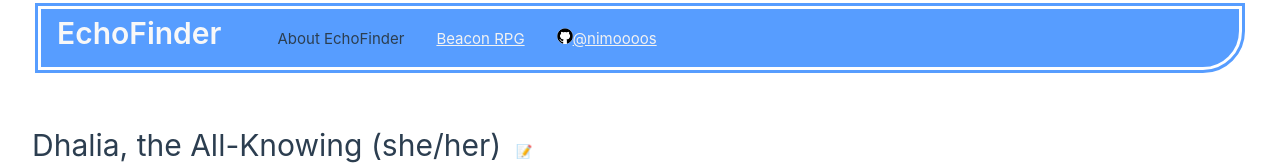
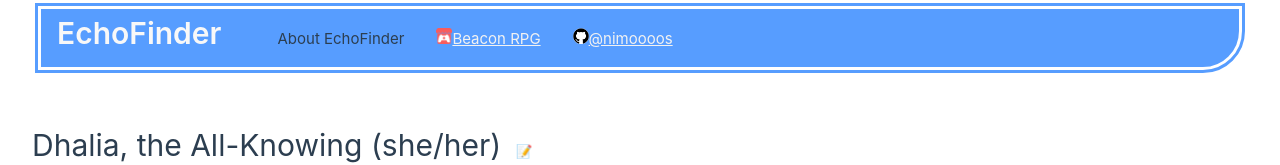
Before and after one commit to nimoooos/echofinder, a Vue app: page / in a window 1280 px wide. Shown: the top 165 px of the page. Built offline with nearby package versions, Linux system fonts and the light colour scheme.

Commit message:
itch.io logo added

```diff
--- a/src/components/NavBar/NavBar.vue
+++ b/src/components/NavBar/NavBar.vue
@@ -1,5 +1,6 @@
 <script setup lang="ts">
 import logoGithub from '@/assets/logos/github.png';
+import logoItchIo from '@/assets/logos/itchio.png';
 </script>
 
 <template>
@@ -7,7 +8,9 @@ import logoGithub from '@/assets/logos/github.png';
     <h1 id="title">EchoFinder</h1>
     <ul>
       <li>About EchoFinder</li>
-      <li><a href="https://pirategonzalezgames.itch.io/beacon-ttrpg">Beacon RPG</a></li>
+      <li>
+        <a href="https://pirategonzalezgames.itch.io/beacon-ttrpg"><img :src="logoItchIo" class="logo" />Beacon RPG</a>
+      </li>
       <li>
         <a href="https://github.com/nimoooos"><img :src="logoGithub" class="logo" />@nimoooos</a>
       </li>
```
Also changed, not shown: src/assets/logos/itchio.png (added).
